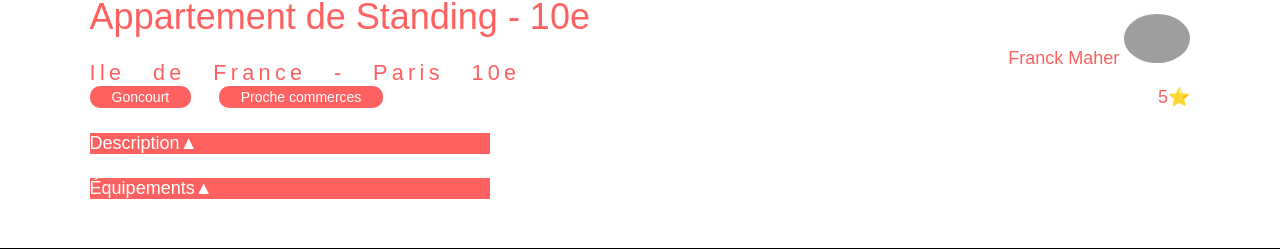
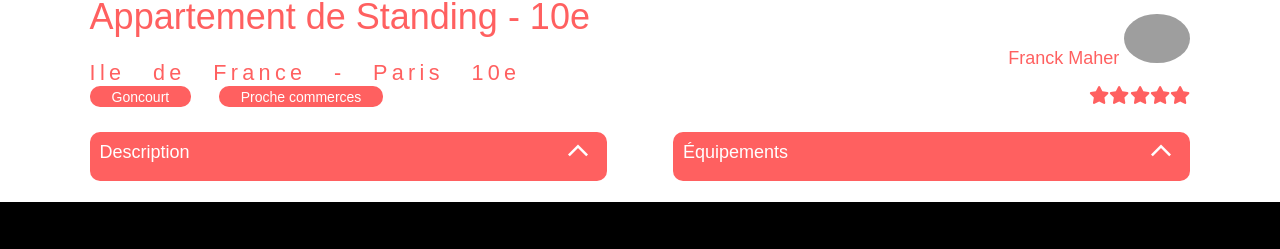
Before and after one commit to Nonojim/Kasa, a React (Vite) app: page /Logements/0979876d in a window 1280 px wide. Shown: the part 535-784 px from the top of the page. Built offline with nearby package versions, Linux system fonts and the light colour scheme; grey boxes are pictures that could not be loaded.

Commit message:
errorpage fixed and dropdown animation 2.0

```diff
--- a/package.json
+++ b/package.json
@@ -10,6 +10,9 @@
     "preview": "vite preview"
   },
   "dependencies": {
+    "@fortawesome/fontawesome-svg-core": "^6.5.1",
+    "@fortawesome/free-solid-svg-icons": "^6.5.1",
+    "@fortawesome/react-fontawesome": "^0.2.0",
     "react": "^18.2.0",
     "react-dom": "^18.2.0",
     "react-router": "^6.21.1",
--- a/src/components/DropdownMenu/DropdownMenu.jsx
+++ b/src/components/DropdownMenu/DropdownMenu.jsx
@@ -9,11 +9,13 @@ const DropdownMenu = ({title, content}) => {
   };
 
   return (
-    <div className="dropdown-header-origin">
-      <div className={`dropdown-container ${title} ${isDropdownOpen ? 'open' : 'closed'}`}>
+    <div className={`dropdown-header-origin ${title}`}>
+      <div className={`dropdown-container  ${isDropdownOpen ? 'open' : 'closed'}`}>
         <button className="link" onClick={toggleDropdown}>
           <span>{title}</span>
-          <div className={`arrow ${isDropdownOpen ? 'open' : 'close'}`}>&#9650;</div>
+          <div className={`arrow ${isDropdownOpen ? 'open' : 'close'}`}>
+            <span className="material-symbols-outlined">arrow_back_ios</span>
+          </div>
         </button>
         <div className="dropdown-menu">
           <p className={`dropdown-content`}>{content}</p>
--- a/src/components/DropdownMenu/DropdownMenu.scss
+++ b/src/components/DropdownMenu/DropdownMenu.scss
@@ -10,7 +10,8 @@
 .dropdown-container {
   position: relative;
   max-height: 0;
-  transition: max-height 300ms ease-in-out;
+  transition: max-height 350ms ease-in-out;
+  width: 100%;
 }
 
 .dropdown-container.open {
@@ -29,7 +30,7 @@
   pointer-events: none;
   transform: translateY(-10px);
   transition:
-    opacity 200ms ease-in-out 100ms,
+    opacity 160ms ease-in-out 100ms,
     transform 200ms ease-in-out 100ms;
 }
 
@@ -40,8 +41,9 @@
 }
 
 .link {
-  width: 400px;
+  width: 100%;
   display: flex;
+  justify-content: space-between;
   color: $secondary-color;
   background: none;
   border: none;
@@ -51,8 +53,18 @@
   cursor: pointer;
   padding: 0;
   background-color: $primary-color;
+  border-radius: 10px;
+  padding: 10px 20px 10px 10px;
 }
 
+.arrow {
+  rotate: 90deg;
+  transition: transform 0.3s ease;
+}
+
+.arrow.open {
+  transform: rotate(-180deg);
+}
 /*.dropdown-container {
   margin-top: 25px;
 }
@@ -92,11 +104,3 @@
   }
 }
 */
-
-.arrow {
-  transition: transform 0.3s ease;
-}
-
-.arrow.open {
-  transform: rotate(-180deg);
-}
--- a/src/components/FicheLogement/FicheLogement.jsx
+++ b/src/components/FicheLogement/FicheLogement.jsx
@@ -1,6 +1,7 @@
 import './FicheLogement.scss';
 import ImageSlider from '../ImageSlider/ImageSlider';
 import DropdownMenu from '../DropdownMenu/DropdownMenu';
+import {StarRating} from '../StarRating/StarRating';
 
 const FicheLogement = ({
   title,
@@ -33,11 +34,13 @@ const FicheLogement = ({
           ))}
         </div>
         <div className="rating">
-          <span>{rating}⭐</span>
+          <span className="stars">{StarRating(rating)}</span>
         </div>
       </div>
-      <DropdownMenu title={'Description'} content={description} />
-      <DropdownMenu title={'Équipements'} content={equipments} />
+      <div className="menu-Logement">
+        <DropdownMenu title={'Description'} content={description} />
+        <DropdownMenu title={'Équipements'} content={equipments} />
+      </div>
     </div>
   );
 };
--- a/src/components/FicheLogement/FicheLogement.scss
+++ b/src/components/FicheLogement/FicheLogement.scss
@@ -59,11 +59,13 @@
   width: 50%;
 }
 
-/*.Description,
+.Description,
 .Équipements {
   width: 47%;
-  .dropdown-header {
-    width: 100%;
-    margin: 0;
-  }
-}*/
+}
+
+.menu-Logement {
+  width: 100%;
+  display: flex;
+  justify-content: space-between;
+}
--- /dev/null
+++ b/src/components/StarRating/StarRating.jsx
@@ -0,0 +1,17 @@
+import {FontAwesomeIcon} from '@fortawesome/react-fontawesome';
+import {faStar} from '@fortawesome/free-solid-svg-icons';
+
+export function StarRating({rating}) {
+  const filledStars = Math.floor(rating);
+
+  const stars = [];
+  for (let i = 0; i < 5; i++) {
+    if (i < filledStars) {
+      stars.push(<FontAwesomeIcon key={i} icon={faStar} />);
+    } else {
+      stars.push(<FontAwesomeIcon key={i} icon={faStar} className="empty-star" />);
+    }
+  }
+
+  return stars;
+}
--- /dev/null
+++ b/src/components/StarRating/StarRating.scss
@@ -0,0 +1,6 @@
+.empty-star {
+  display: inline-block;
+  width: 1.2em; /* Ajustez la largeur selon vos besoins */
+  height: 1.2em; /* Ajustez la hauteur selon vos besoins */
+  background-color: #f70000; /* ou toute autre couleur pour les étoiles vides */
+}
--- a/src/pages/Error/Error.jsx
+++ b/src/pages/Error/Error.jsx
@@ -1,12 +1,10 @@
 import ErrorPng from '../../assets/404.png';
 import {StyledNavLink} from '../../utils/style/Atoms';
 import '../Error/Error.scss';
-import ImageSlider from '../../components/ImageSlider/ImageSlider';
 
 function Error() {
   return (
     <div className="ErrorMain">
-      <ImageSlider />
       <img src={ErrorPng} />
       <h1>Oups! La page que vous demandez n'existe pas.</h1>
       <StyledNavLink to="/">Retourner sur la page d’accueil</StyledNavLink>
```
Also changed, not shown: 1 other file (tests, documents, lock files or other folders).
